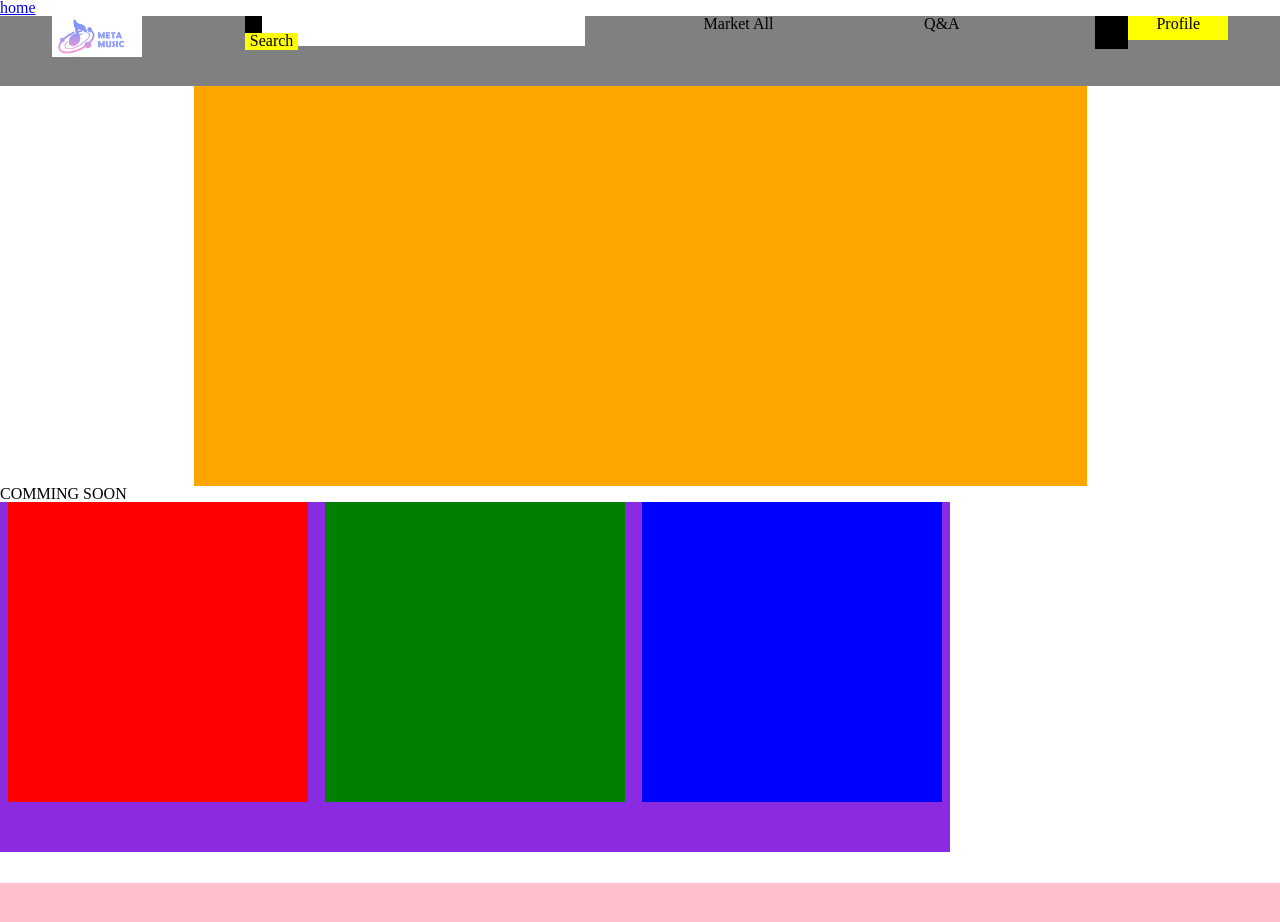
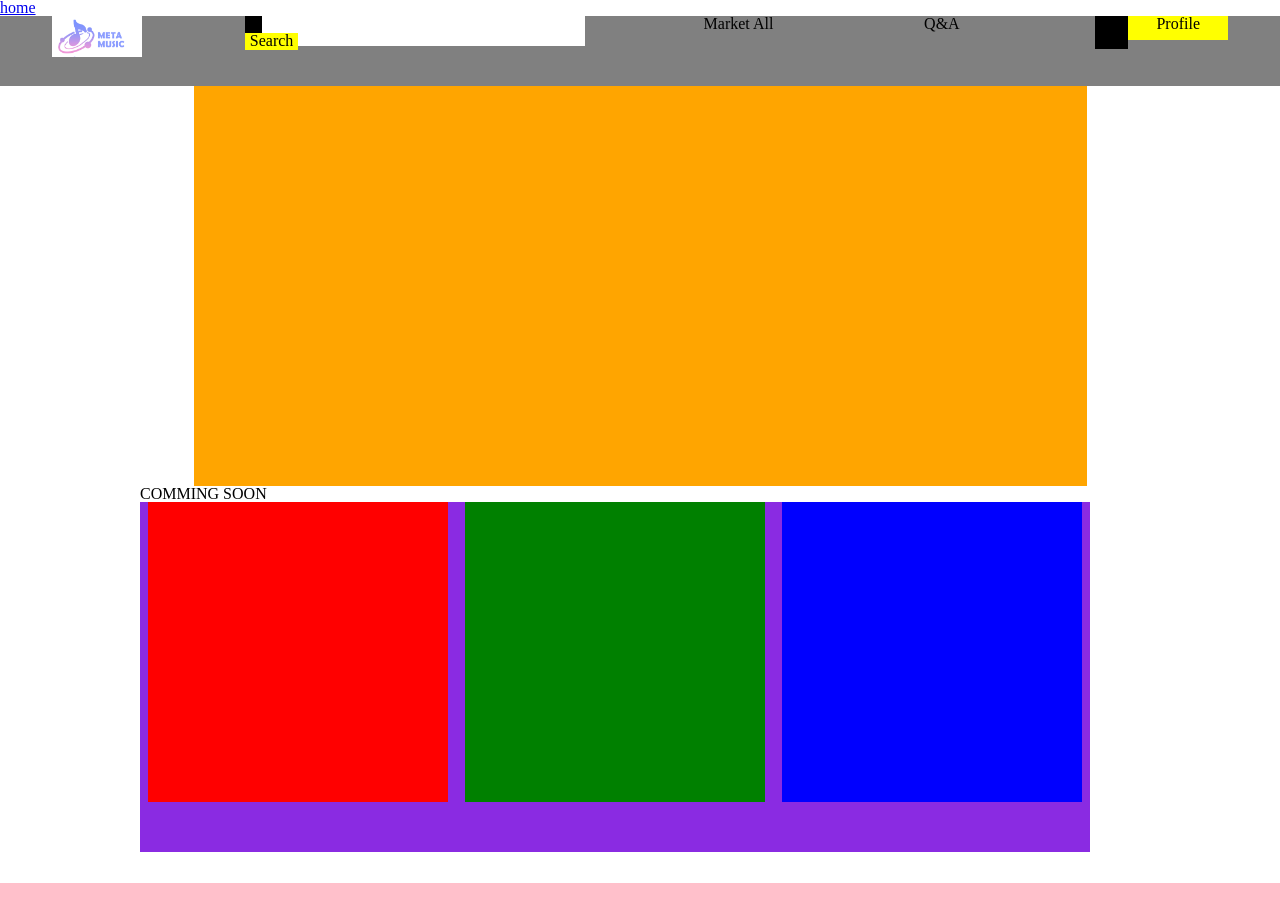
Before and after one commit to nity-su/nft-marketplace, a React (Create React App) app: page / in a window 1280 px wide. Shown: the top 922 px of the page. Built offline with nearby package versions, Linux system fonts and the light colour scheme.

Commit message:
IntroPage

```diff
--- a/src/components/organisms/home/Introduce.js
+++ b/src/components/organisms/home/Introduce.js
@@ -97,6 +97,12 @@ const MetaMusicIntro = styled.div`
   background-color: orange;
 `;
 
+const CommingSoonContainerBox = styled.div`
+  display: flex;
+  flex-direction: row;
+  justify-content: center;
+`;
+
 const CommingSoonContainer = styled.div`
   width: 1000px;
   height: 381px;
@@ -152,6 +158,7 @@ function Introduce() {
       <MetaMusicIntroBox>
         <MetaMusicIntro></MetaMusicIntro>
       </MetaMusicIntroBox>
+      <CommingSoonContainerBox>
         <CommingSoonContainer>
           <CommingSoonTitle>COMMING SOON</CommingSoonTitle>
           <CommingSoonImgBox>
@@ -160,6 +167,7 @@ function Introduce() {
             <CommingSoonImg3></CommingSoonImg3>
           </CommingSoonImgBox>
         </CommingSoonContainer>
+      </CommingSoonContainerBox>
     </BackGroundBox>
   );
 }
```
Lines whose indentation alone changed are shown as unchanged.
